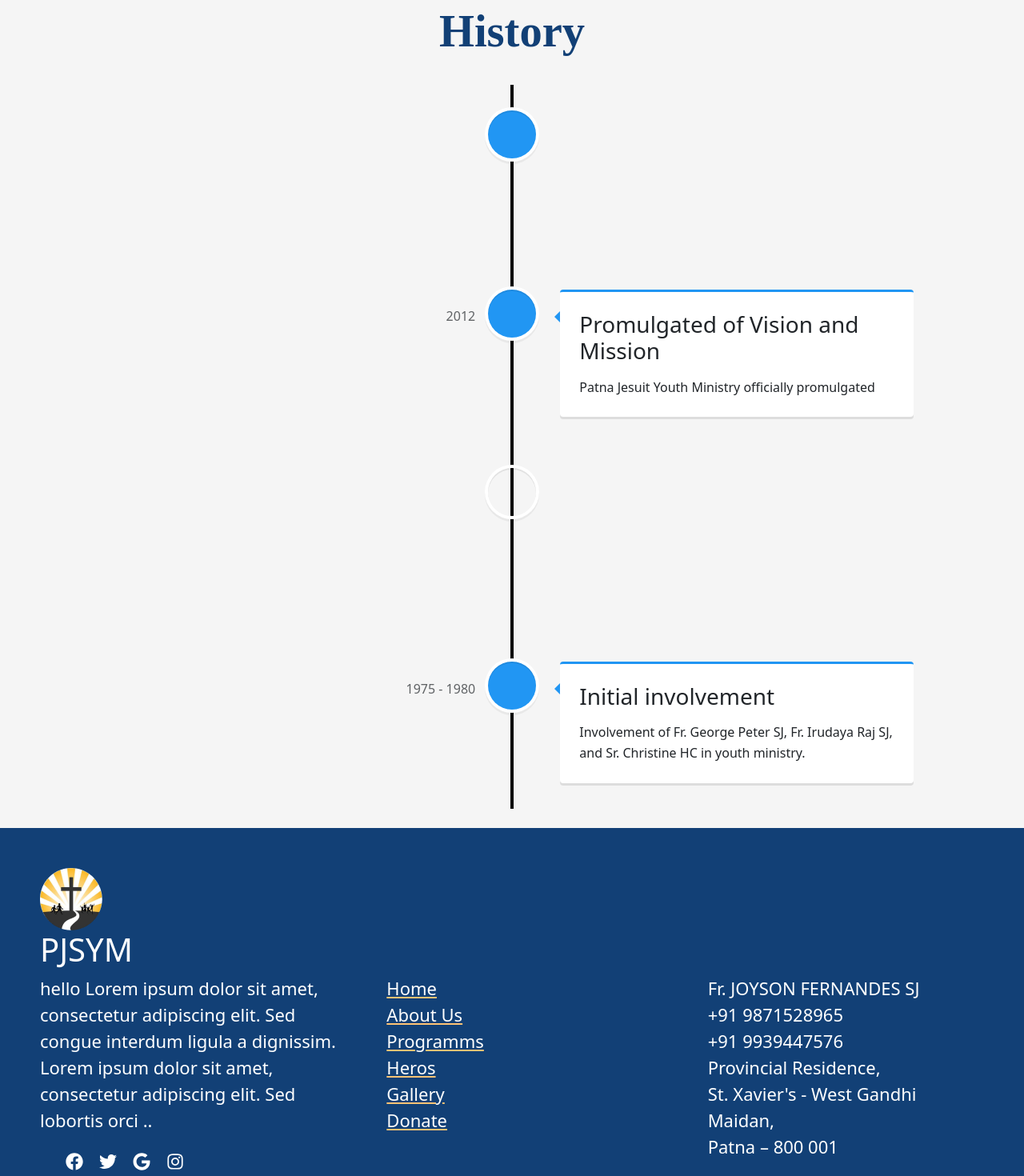
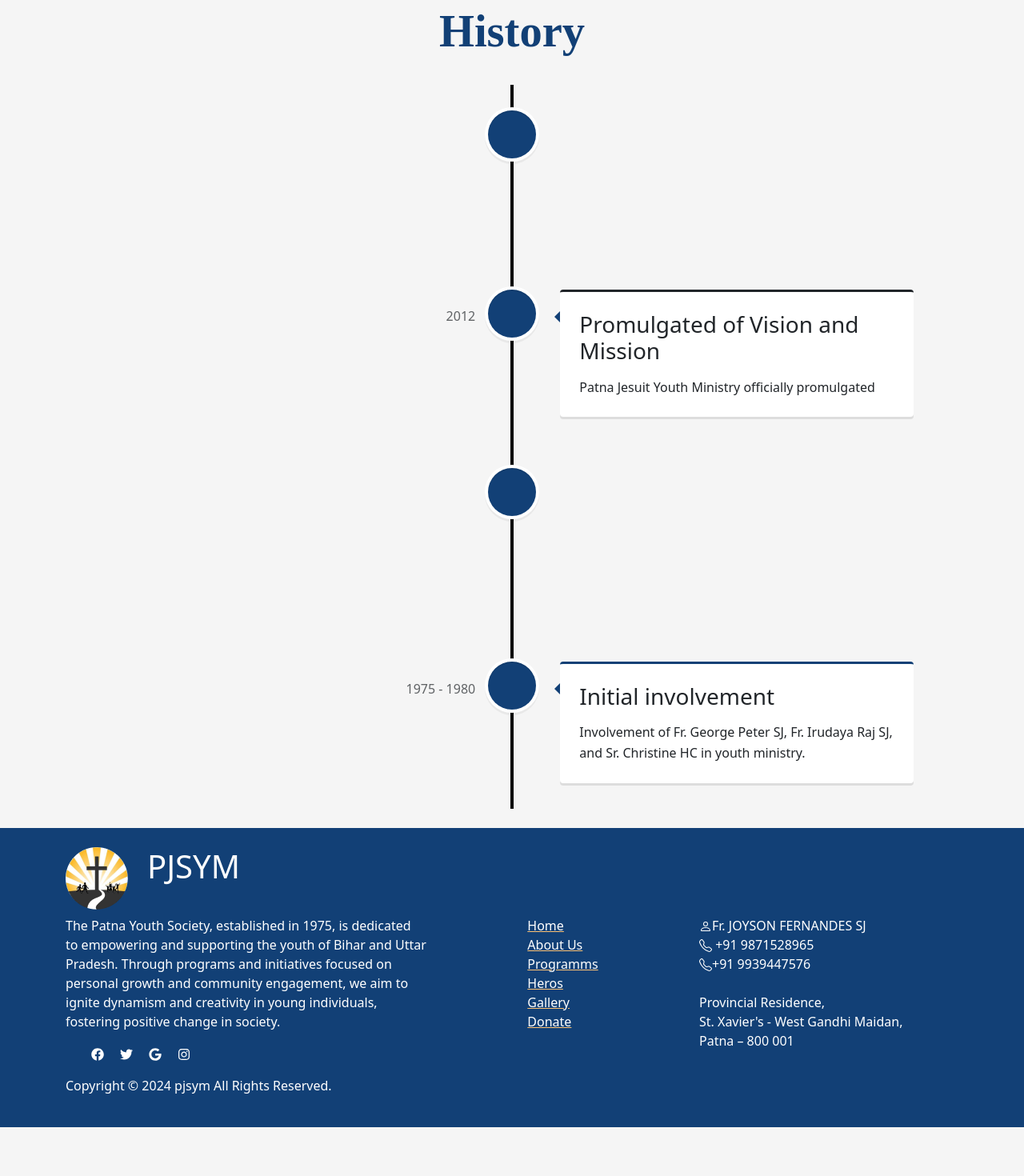
Before and after one commit to Neha220803/pjsym, a React (Create React App) app: page /about in a window 1280 px wide. Shown: the part 2020-3490 px from the top of the page at 80% size. After the commit the page ends 3429 px from the top, so only its background shows below. Built offline with nearby package versions, Linux system fonts and the light colour scheme.

Commit message:
all lg screen done

```diff
--- a/package.json
+++ b/package.json
@@ -11,6 +11,7 @@
     "framer-motion": "^11.1.7",
     "react": "^18.2.0",
     "react-bootstrap": "^2.10.2",
+    "react-bootstrap-icons": "^1.11.4",
     "react-dom": "^18.2.0",
     "react-icons": "^5.0.1",
     "react-router-dom": "^6.22.3",
--- a/src/components/about/HistoryComp.js
+++ b/src/components/about/HistoryComp.js
@@ -11,11 +11,10 @@ const HistoryComp = () => {
         <VerticalTimeline lineColor={"black"}>
           <VerticalTimelineElement
             className="vertical-timeline-element--work"
-            // contentStyle={{ background: 'rgb(33, 150, 243)', color: '#fff' }}
-            contentArrowStyle={{ borderRight: "7px solid  rgb(33, 150, 243)" }}
-            contentStyle={{ borderTop: "3px solid  rgb(33, 150, 243)" }}
+            contentArrowStyle={{ borderRight: "7px solid  #124076" }}
+            contentStyle={{ borderTop: "3px solid  #124076" }}
             date="2019"
-            iconStyle={{ background: "rgb(33, 150, 243)", color: "#fff" }}
+            iconStyle={{ background: "#124076", color: "#fff" }}
           //    icon={<WorkIcon />}
           >
             <h3 className="vertical-timeline-element-title">
@@ -28,9 +27,9 @@ const HistoryComp = () => {
           <VerticalTimelineElement
             className="vertical-timeline-element--work"
             date="2012"
-            contentStyle={{ borderTop: "3px solid  rgb(33, 150, 243)" }}
-            contentArrowStyle={{ borderRight: "7px solid  rgb(33, 150, 243)" }}
-            iconStyle={{ background: "rgb(33, 150, 243)", color: "#fff" }}
+            contentStyle={{ borderTop: "3px solid   " }}
+            contentArrowStyle={{ borderRight: "7px solid  #124076" }}
+            iconStyle={{ background: "#124076", color: "#fff" }}
           //    icon={<WorkIcon />}
           >
             <h3 className="vertical-timeline-element-title">Promulgated of Vision and Mission</h3>
@@ -42,8 +41,9 @@ const HistoryComp = () => {
           <VerticalTimelineElement
             className="vertical-timeline-element--work"
             date="2000 - 2001"
-            contentStyle={{ borderTop: "3px solid  rgb(33, 150, 243)" }}
-            contentArrowStyle={{ borderRight: "7px solid  rgb(33, 150, 243)" }}
+            contentStyle={{ borderTop: "3px solid  #124076" }}
+            contentArrowStyle={{ borderRight: "7px solid  #124076" }}
+            iconStyle={{ background: "#124076", color: "#fff" }}
 
           >
             <h3 className="vertical-timeline-element-title">Creation of Vission</h3>
@@ -53,9 +53,9 @@ const HistoryComp = () => {
           <VerticalTimelineElement
             className="vertical-timeline-element--work"
             date="1975 - 1980"
-            contentStyle={{ borderTop: "3px solid  rgb(33, 150, 243)" }}
-            contentArrowStyle={{ borderRight: "7px solid  rgb(33, 150, 243)" }}
-            iconStyle={{ background: "rgb(33, 150, 243)", color: "#fff" }}
+            contentStyle={{ borderTop: "3px solid  #124076" }}
+            contentArrowStyle={{ borderRight: "7px solid  #124076" }}
+            iconStyle={{ background: "#124076", color: "#fff" }}
           //    icon={<WorkIcon />}
           >
             <h3 className="vertical-timeline-element-title">Initial involvement</h3>
--- a/src/components/resuable/footer.js
+++ b/src/components/resuable/footer.js
@@ -1,34 +1,40 @@
 import React from 'react'
-import { Button, Col, Row } from 'react-bootstrap';
-import { FaFacebook, FaTwitter, FaGoogle, FaInstagram } from 'react-icons/fa';
+import { Container, Button, Col, Row } from 'react-bootstrap';
+import { FaFacebook, FaTwitter, FaGoogle, FaInstagram, FaPhone } from 'react-icons/fa';
+import { Person, Envelope, Telephone, Location, Pin } from 'react-bootstrap-icons';
 import logo from '../images/logo.png';
+
 
 export const Footer = () => {
     return (
 
         <footer>
+            <Container className='py-4'>
                 <Row>
                     <Col xs="auto">
-                    <img src={logo} alt="logo" />
-
+                        <div className='d-flex align-items-center justify-content-start'><img src={logo} alt="logo" /></div>
                     </Col>
-                <h1>PJSYM</h1>
                     <Col>
-
+                        <div className='d-flex align-items-center justify-content-start'><h1>PJSYM</h1></div>
                     </Col>
                 </Row>
-            <Row>
-                <div class="col span_2_of_4">
-                    <p> hello Lorem ipsum dolor sit amet, consectetur adipiscing elit. Sed congue interdum ligula a dignissim. Lorem ipsum dolor sit amet, consectetur adipiscing elit. Sed lobortis orci ..</p>
+                <Row className='mt-2'>
+                    <Col lg={5}>
+                        <div>
+                            <p>The Patna Youth Society, established in 1975, is dedicated to empowering and supporting the youth of Bihar and Uttar Pradesh.
+                                Through programs and initiatives focused on personal growth and community engagement,
+                                we aim to ignite dynamism and creativity in young individuals, fostering positive change in society.</p>
                             <ul className="social-links">
                                 <li><a href="#"><FaFacebook className="fb" /></a></li>
                                 <li><a href="#"><FaTwitter className="tw" /></a></li>
                                 <li><a href="#"><FaGoogle className="gl" /></a></li>
                                 <li><a href="#"><FaInstagram className="ig" /></a></li>
                             </ul>
+                        </div>
+                    </Col>
 
-                </div>
-                <div class="col span_2_of_4">
+                    <Col lg={3}>
+                        <div className='d-flex align-items-center justify-content-center'>
                             <ul class="footer-nav">
                                 <li><a href="/">Home</a></li>
                                 <li><a href="/about">About Us</a></li>
@@ -39,20 +45,26 @@ export const Footer = () => {
                             </ul>
                         </div>
 
-                <div class="col span_2_of_4">
+                    </Col>
+                    <Col lg={4}>
+                        <div>
                             <ul class="footer-nav">
-                        <li>Fr. JOYSON FERNANDES SJ</li>
-                        <li>+91 9871528965</li>
-                        <li>+91 9939447576</li>
+                                <li><Person />Fr. JOYSON FERNANDES SJ</li>
+                                <li><Telephone /> +91 9871528965</li>
+                                <li><Telephone />+91 9939447576</li>
+                                <br></br>
                                 <li>Provincial Residence,</li>
-                        <li>St. Xavier's - West Gandhi Maidan,</li>
-                        <li>Patna – 800 001</li>
+                                <li> St. Xavier's - West Gandhi Maidan,</li>
+                                <li> Patna – 800 001</li>
                             </ul>
                         </div>
+                    </Col>
+
                 </Row>
                 <Row>
                     <p>Copyright &copy; 2024 pjsym All Rights Reserved.</p>
                 </Row>
+            </Container>
         </footer>
     )
-}
+};
--- a/src/index.css
+++ b/src/index.css
@@ -108,16 +108,10 @@ section {
 footer {
   background-color: #124076;
   color: white;
-  font-size: 22px;
-  padding-top: 50px;
-  padding-left: 50px;
-  padding-right: 50px;
-  padding-bottom: 50px;
 }
 
 .footer-nav {
   list-style-type: none;
-  /* float: right; */
 }
 
 .social-links {
```
Also changed, not shown: 1 other file (tests, documents, lock files or other folders). Lines whose indentation alone changed are shown as unchanged.
